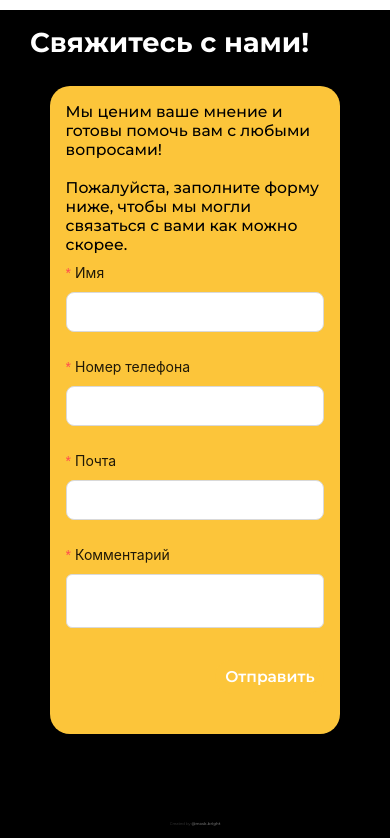
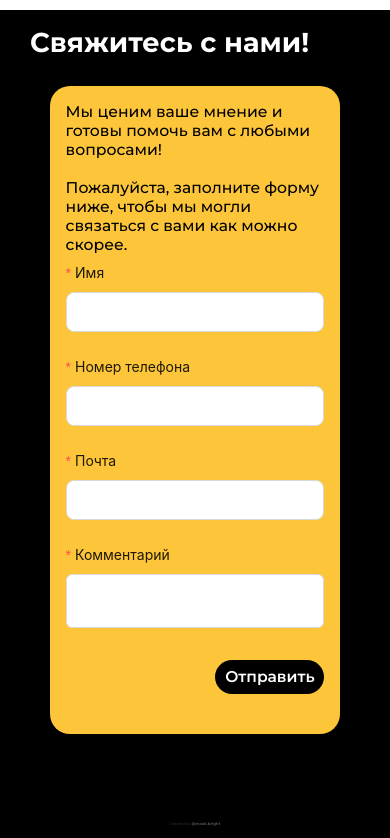
Before and after one commit to grigoryblack/killnoise, a React (Vite) app: page / in a window 390 px wide. Shown: the part 3872-4710 px from the top of the page. Built offline with nearby package versions, Linux system fonts and the light colour scheme.

Commit message:
fix colors

```diff
--- a/src/content/Feedback/index.scss
+++ b/src/content/Feedback/index.scss
@@ -106,7 +106,8 @@
             }
 
             .form-button {
-              background-color: $primary;
+              background-color: $secondary-color;
+              color: $background-color;
               margin-left: auto;
               margin-right: 0;
               display: flex;
@@ -119,7 +120,7 @@
               font-family: 'Montserrat', sans-serif;
 
               &:hover {
-                background-color: $secondary-color;
+                background-color: #454545;
                 color: $background-color;
               }
             }
```
